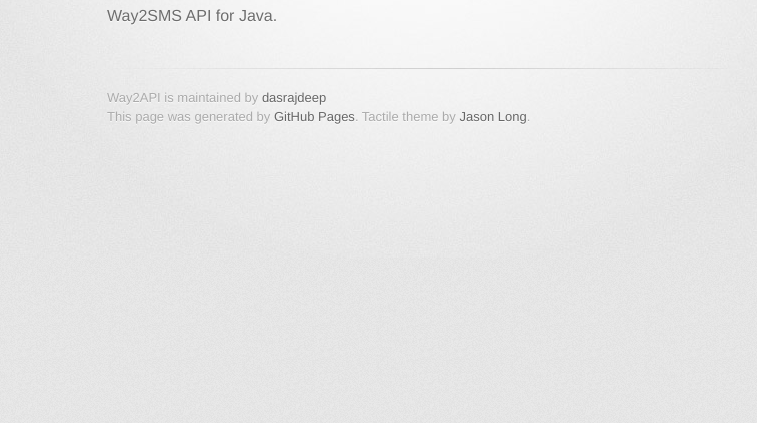
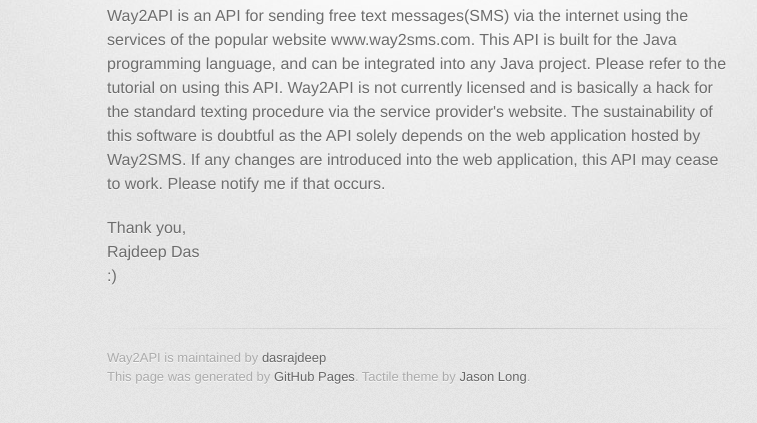
Before and after one commit to dasrajdeep/way2api, a plain HTML site: page index.html in a window 1280 px wide. Shown: the part 315-738 px from the top of the page, without its empty margins (223-980 px from the left). Drawn offline with Linux system fonts and the light colour scheme; a web font is replaced by a local one.

Commit message:
updated pages

```diff
--- a/index.html
+++ b/index.html
@@ -33,7 +33,22 @@
         <section id="main_content">
           <h1>way2api</h1>
 
-<p>Way2SMS API for Java.</p>
+			<p style="text-align: justified">
+				Way2API is an API for sending free text messages(SMS) via the internet using the services of the popular website www.way2sms.com.
+				This API is built for the Java programming language, and can be integrated into any Java project.
+				Please refer to the tutorial on using this API.
+				Way2API is not currently licensed and is basically a hack for the standard texting procedure via the service provider's website.
+				The sustainability of this software is doubtful as the API solely depends on the web application hosted by Way2SMS.
+				If any changes are introduced into the web application, this API may cease to work.
+				Please notify me if that occurs.
+			</p>
+			<p>
+				Thank you,
+				<br/>
+				Rajdeep Das
+				<br/>
+				:)
+			</p>
         </section>
 
         <footer>
```
